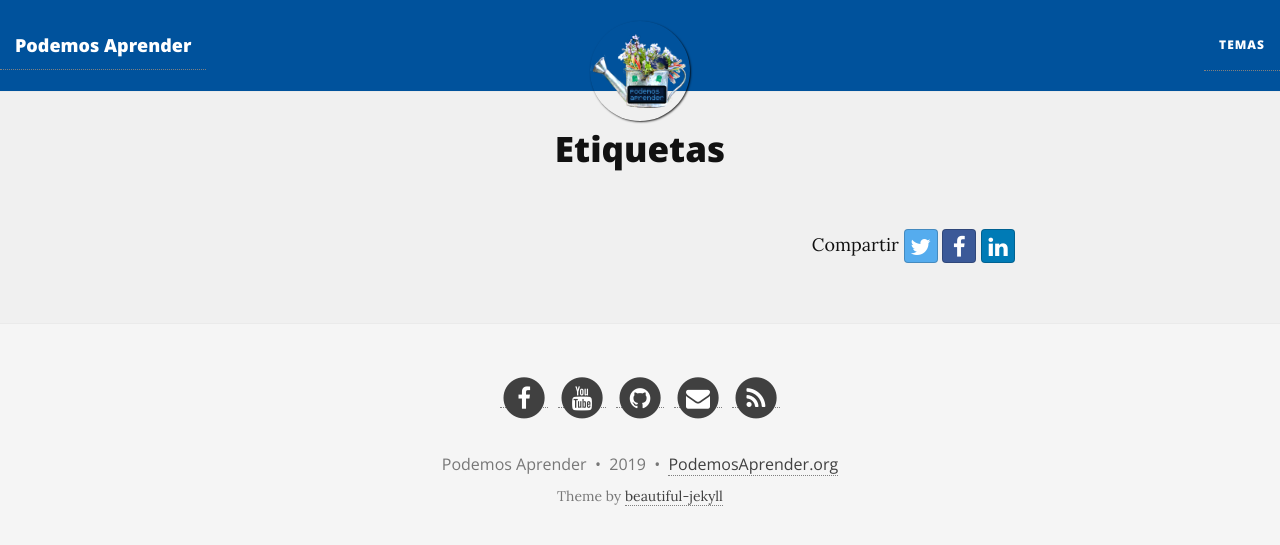
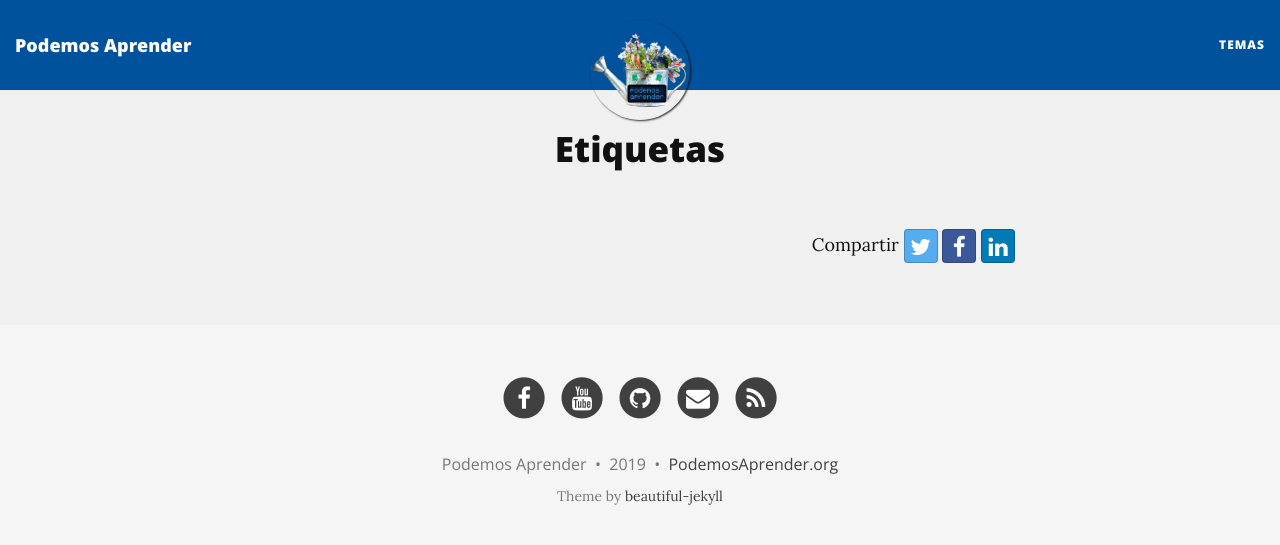
Before and after one commit to podemosaprender/podemosaprender.github.io, a Jekyll site: the page built from tags.html, in a window 1280 px wide. Shown: the top 545 px of the page. Built offline with Jekyll 4.4.1, drawn with Linux system fonts in a browser that asks for light colours; nearby versions of some CDN libraries.

Commit message:
FIX: Eliminación del borde punteado en los enlaces
Se elimino la linea de código que agregaba un borde inferior punteado a los enlaces.

```diff
--- a/css/main.css
+++ b/css/main.css
@@ -28,7 +28,6 @@ h1,h2,h3,h4,h5,h6 {
 a {
   color: {{ site.link-col }};
 	text-decoration: none;
-	border-bottom: 1px dotted gray;
 }
 a:hover,
 a:focus {
```
